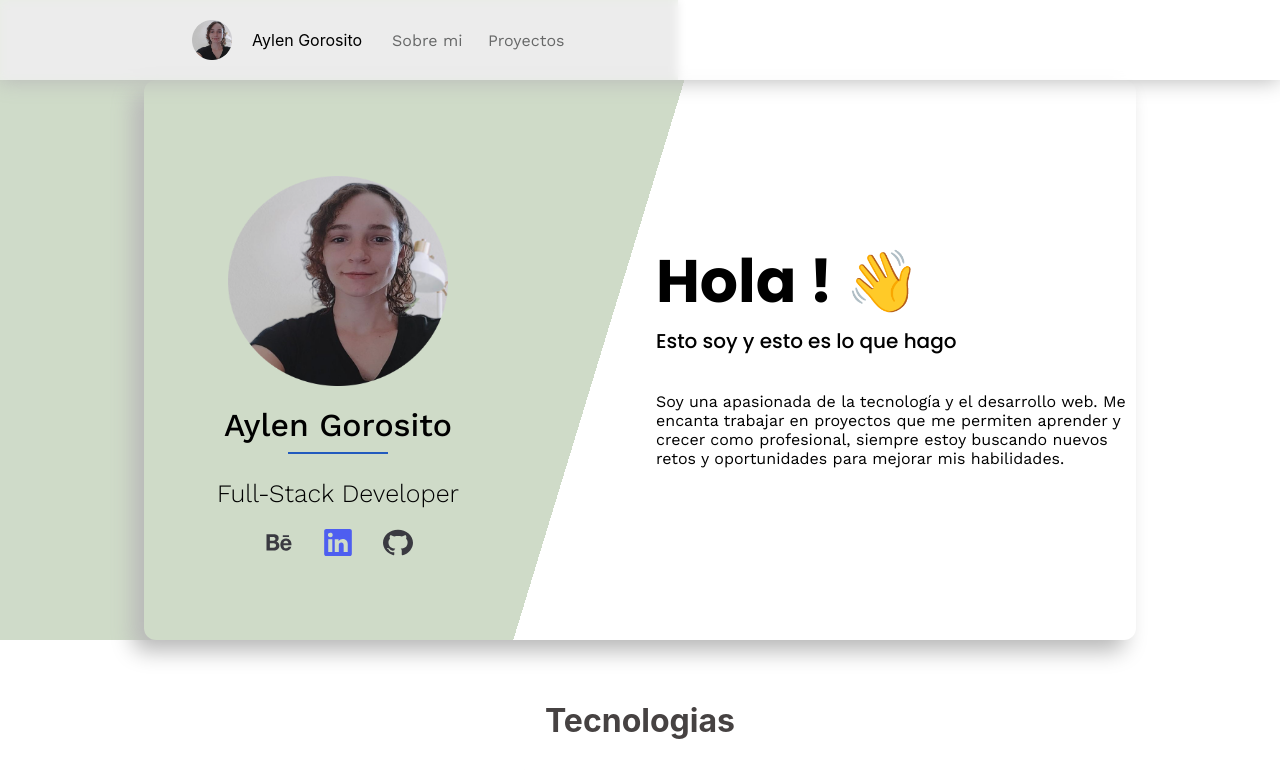
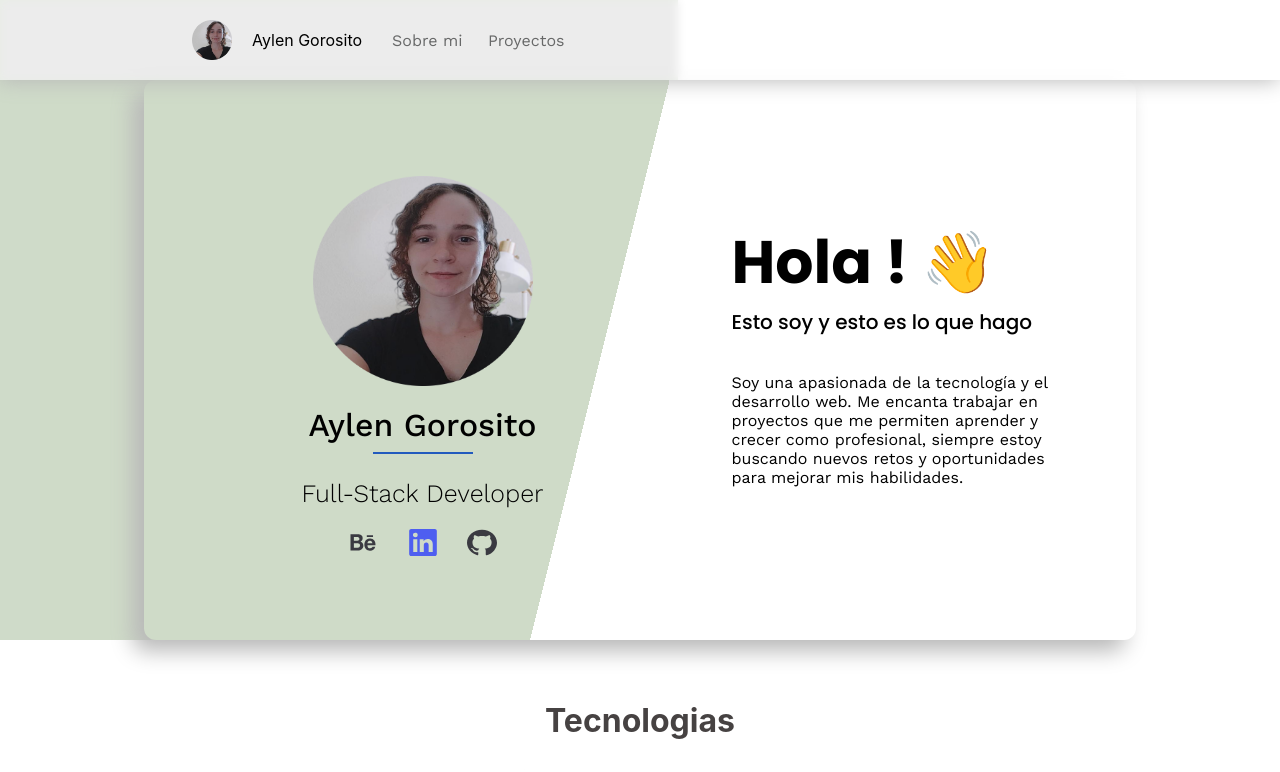
Before and after one commit to AylenGorosito313/portfolio, a React (Vite) app: page / in a window 1280 px wide. Shown: the top 772 px of the page. Built offline with nearby package versions, Linux system fonts and the light colour scheme.

Commit message:
Update Home.css

```diff
--- a/src/pages/home/Home.css
+++ b/src/pages/home/Home.css
@@ -31,9 +31,9 @@
   display: flex;
   border-radius: 18px;
   border-radius: 12px;
-  background: linear-gradient(225deg, rgb(140, 173, 235) 20%);
+  background: linear-gradient(97deg, rgb(207, 219, 200) 47%);
   box-shadow: -11px 11px 22px #b8b8b8, 0px 0px 0px #ffff;
-  justify-content: space-between;
+justify-content: space-around
 }
 .profile-img {
   width: 40.5vh;
@@ -54,7 +54,7 @@
   height: auto;
   background: rgb(233, 225, 216);
   background: linear-gradient(
-    107deg,
+    104deg,
     rgb(207, 219, 200) 47%,
     rgba(255, 255, 255, 1) 47%,
     rgba(255, 255, 255, 1) 100%
@@ -114,7 +114,7 @@
 }
 
 .parrafo {
-  width: 60vh;
+  width: 40vh;
   font-size: 16px;
   text-align: left;
   font-family: Work sans;
```
